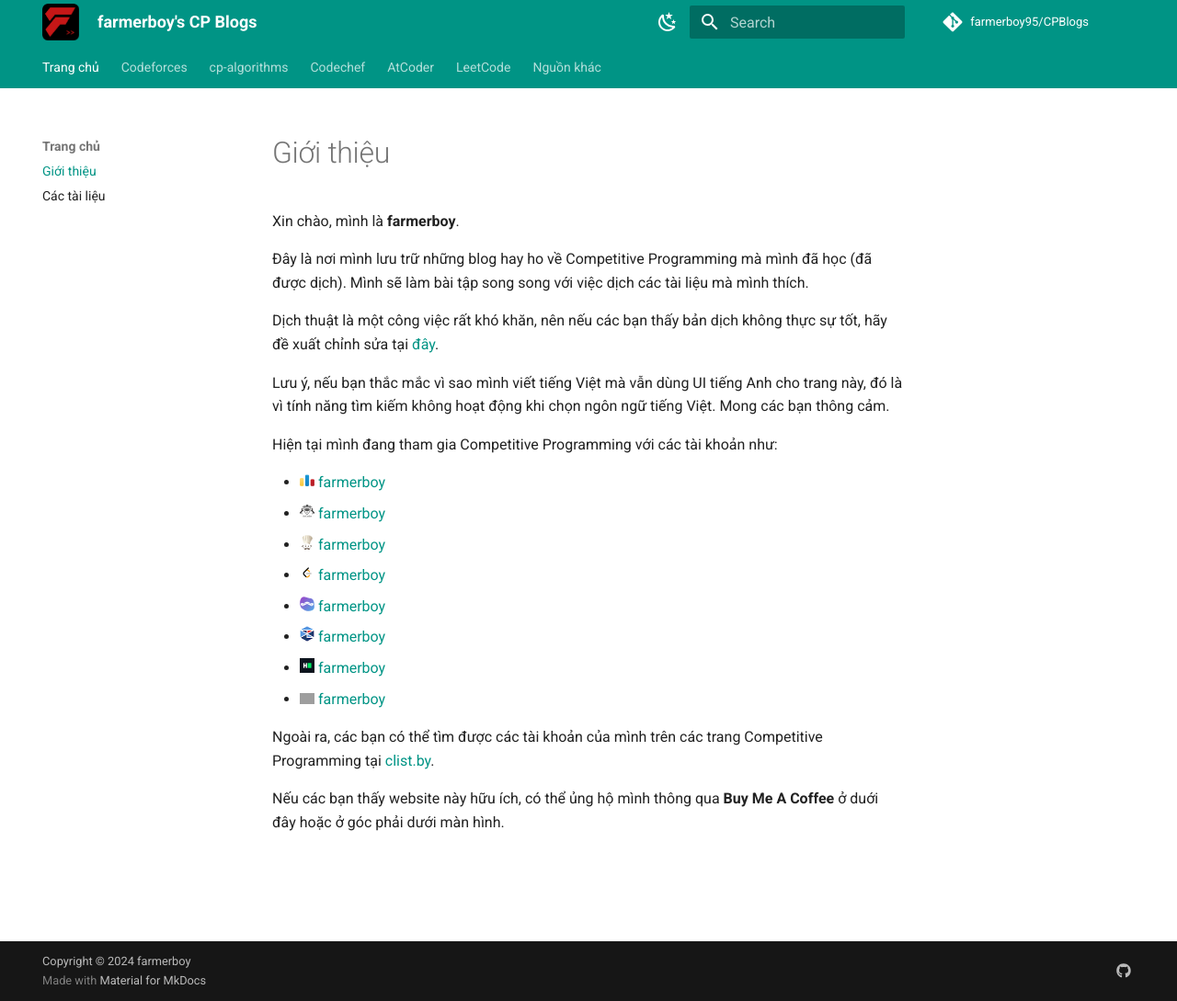
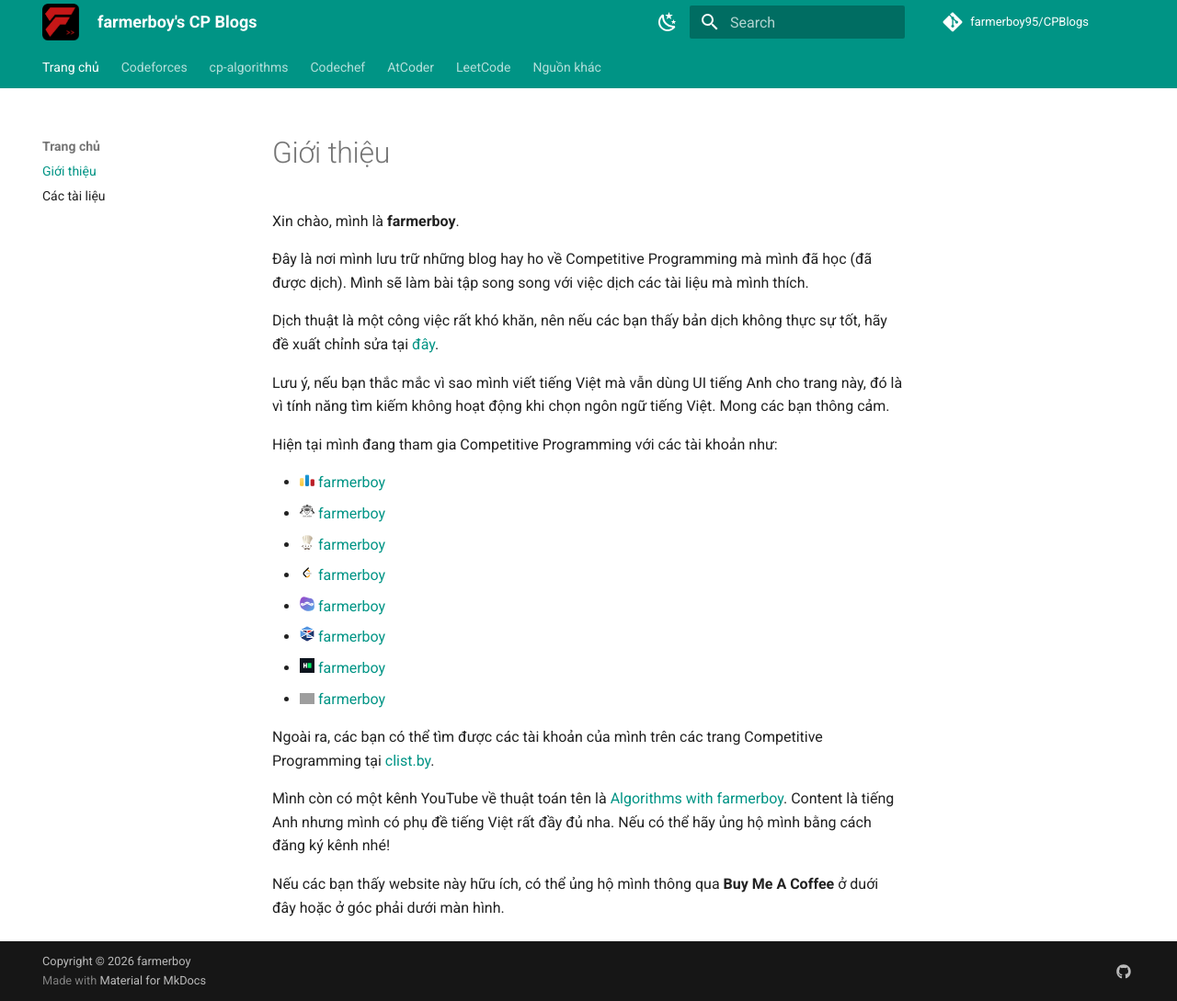
Before and after one commit to farmerboy95/CPBlogs, an MkDocs documentation site: the page built from docs/index.md, in a window 1280 px wide and 1089 px high. Shown: the whole window at 92% size. Built offline with MkDocs 1.6.1 and Material for MkDocs 9.7.7, drawn with Linux system fonts in a browser that asks for light colours; comment, search, counter and statistics services are not loaded; grey boxes are pictures that could not be loaded.

Commit message:
Update YouTube and copyright

```diff
--- a/docs/index.md
+++ b/docs/index.md
@@ -27,6 +27,8 @@ Hiện tại mình đang tham gia Competitive Programming với các tài khoả
 
 Ngoài ra, các bạn có thể tìm được các tài khoản của mình trên các trang Competitive Programming tại [clist.by](https://clist.by/coder/farmerboy/).
 
+Mình còn có một kênh YouTube về thuật toán tên là [Algorithms with farmerboy](https://www.youtube.com/@farmerboy95). Content là tiếng Anh nhưng mình có phụ đề tiếng Việt rất đầy đủ nha. Nếu có thể hãy ủng hộ mình bằng cách đăng ký kênh nhé!
+
 Nếu các bạn thấy website này hữu ích, có thể ủng hộ mình thông qua **Buy Me A Coffee** ở duới đây hoặc ở góc phải dưới màn hình.
 
 <script type="text/javascript" src="https://cdnjs.buymeacoffee.com/1.0.0/button.prod.min.js" data-name="bmc-button" data-slug="farmerboy" data-color="#FFDD00" data-emoji="" data-font="Cookie" data-text="Buy me a coffee" data-outline-color="#000000" data-font-color="#000000" data-coffee-color="#ffffff" ></script>
--- a/mkdocs.yml
+++ b/mkdocs.yml
@@ -49,7 +49,7 @@ extra_javascript:
   - https://polyfill.io/v3/polyfill.min.js?features=es6
   - https://cdn.jsdelivr.net/npm/mathjax@3/es5/tex-mml-chtml.js
 
-copyright: Copyright &copy; 2024 farmerboy
+copyright: Copyright &copy; 2026 farmerboy
 
 extra:
   social:
```
